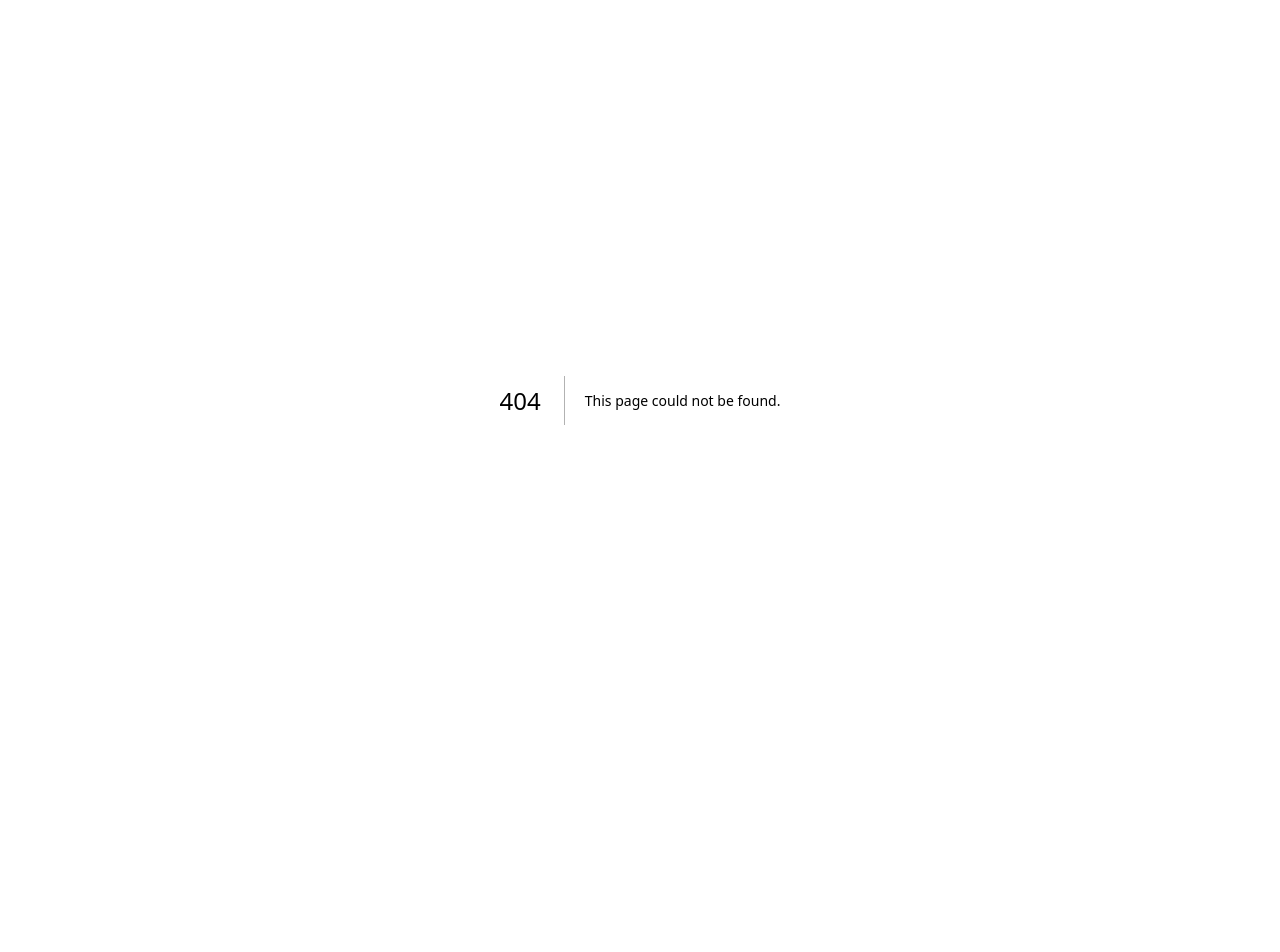
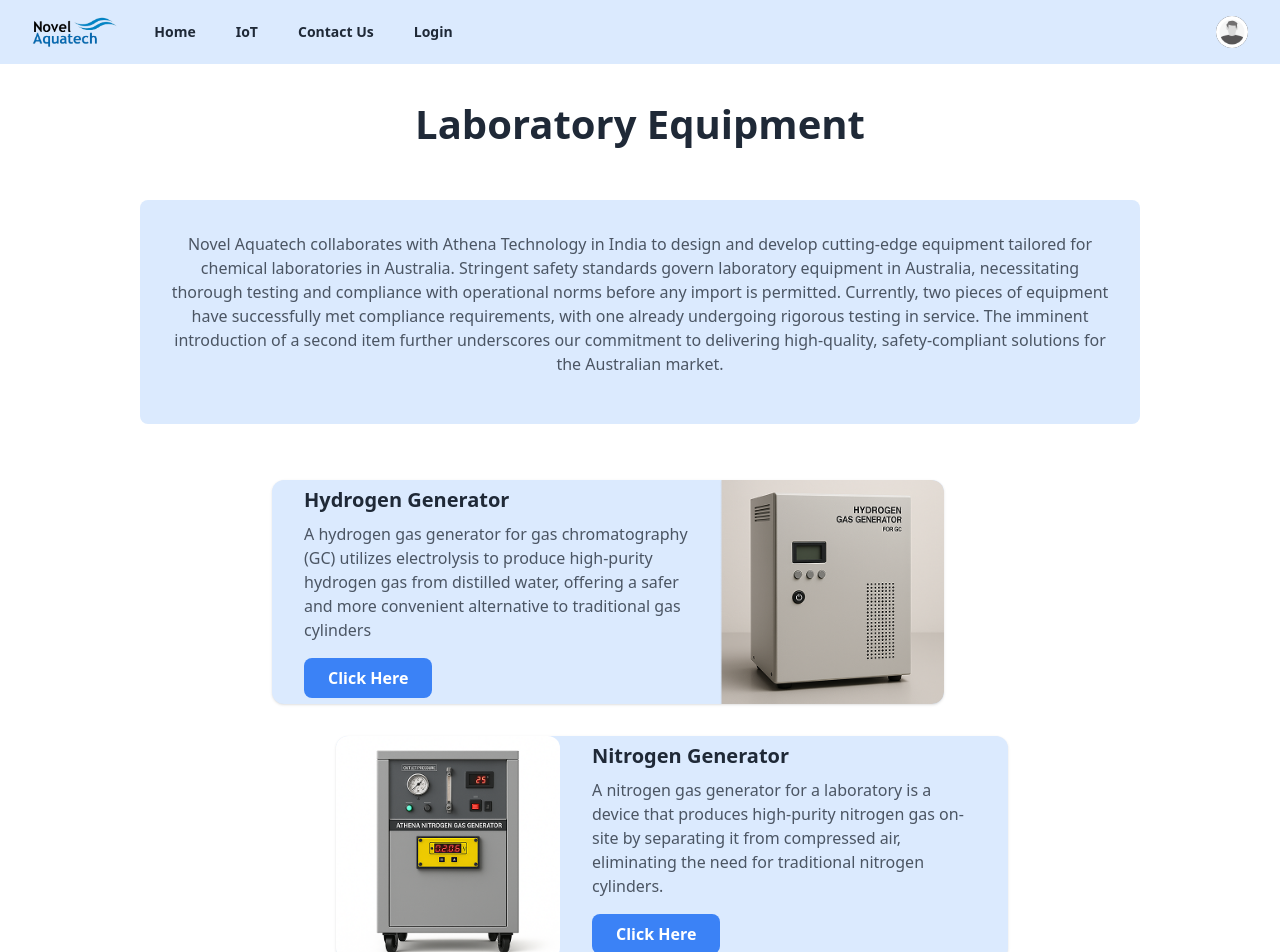
Before and after one commit to NovelAquatech/noveaq-website, a Next.js app: page /laboratory-equipment in a window 1280 px wide. Before the commit this address had no page. Shown: the top 952 px of the page. Before the commit the page ends 800 px from the top, so only its background shows below. Built offline with nearby package versions, Linux system fonts and the light colour scheme.

Commit message:
Added lab equipment page, images, content

```diff
--- /dev/null
+++ b/content/research-page.json
@@ -0,0 +1,21 @@
+{
+    "title": "Laboratory Equipment",
+    "description": "Novel Aquatech collaborates with Athena Technology in India to design and develop cutting-edge equipment tailored for chemical laboratories in Australia. Stringent safety standards govern laboratory equipment in Australia, necessitating thorough testing and compliance with operational norms before any import is permitted. Currently, two pieces of equipment have successfully met compliance requirements, with one already undergoing rigorous testing in service. The imminent introduction of a second item further underscores our commitment to delivering high-quality, safety-compliant solutions for the Australian market.",
+    "equipments": [
+        {
+            "name": "Hydrogen Generator",
+            "description": "A hydrogen gas generator for gas chromatography (GC) utilizes electrolysis to produce high-purity hydrogen gas from distilled water, offering a safer and more convenient alternative to traditional gas cylinders",
+            "image": "/assets/equipment/hydrogen.png",
+            "imageAlt": "A hydrogen generator",
+            "link": "https://athenatechnology.in/hydrogen-generator-for-gas-chromatography/"
+
+        },
+        {
+            "name": "Nitrogen Generator",
+            "description": "A nitrogen gas generator for a laboratory is a device that produces high-purity nitrogen gas on-site by separating it from compressed air, eliminating the need for traditional nitrogen cylinders.",
+            "image": "/assets/equipment/nitrogen.png",
+            "imageAlt": "A nitrogen generator",
+            "link": "https://athenatechnology.in/nitrogen-generator-for-laboratories/"
+        }
+    ]
+}
--- /dev/null
+++ b/src/app/laboratory-equipment/page.tsx
@@ -0,0 +1,78 @@
+import Image from "next/image";
+import Navbar from "../_components/navbar/navbar";
+
+import { ResearchPage } from "@/types/research-page";
+import { getPageBySlug } from "@/lib/api";
+import Link from "next/link";
+
+export default function LaboratoryEquipmentPage() {
+  const labEquipment: ResearchPage = getPageBySlug("research-page.json");
+  return (
+    <main className="min-h-screen relative overflow-hidden">
+      <Navbar currentHref="/laboratory-equipment" />
+
+      <h2 className="text-4xl md:text-5xl font-bold text-gray-800 mb-14 mt-10 text-center">
+        {labEquipment.title}
+      </h2>
+      <div className="mx-auto my-4 px-6 py-4 rounded-lg bg-blue-100 max-w-full md:max-w-2xl lg:max-w-[1000px]">
+        <p className="mb-8 mt-4 text-gray-600 text-center">
+          {labEquipment.description}
+        </p>
+      </div>
+      <div className="max-w-3xl mx-auto px-4 py-10">
+        <div className="space-y-8">
+          {labEquipment.equipments.map((eq, idx) => (
+            <div
+              key={eq.name}
+              className="flex"
+              style={{
+                justifyContent: idx % 2 === 0 ? "flex-start" : "flex-end",
+              }}
+            >
+              <div className="bg-blue-100 shadow rounded-xl flex max-w-2xl w-full h-56 overflow-hidden">
+                {idx % 2 === 1 && (
+                  <div className="relative w-56 h-full flex-shrink-0">
+                    <Image
+                      src={eq.image}
+                      alt={eq.imageAlt}
+                      fill
+                      style={{ objectFit: "cover" }}
+                      className="rounded-r-xl"
+                      sizes="224px"
+                    />
+                  </div>
+                )}
+                <div className="flex-1 flex flex-col justify-center px-8 py-8">
+                  <h2 className="text-xl font-semibold mb-2 text-gray-800">
+                    {eq.name}
+                  </h2>
+                  <p className="text-gray-600 mb-4">{eq.description}</p>
+                  <Link
+                    href={eq.link}
+                    target="_blank"
+                    rel="noopener noreferrer"
+                    className="bg-blue-500 text-white px-6 py-2 rounded-lg font-semibold hover:bg-blue-600 transition-colors w-fit"
+                  >
+                    Click Here
+                  </Link>
+                </div>
+                {idx % 2 === 0 && (
+                  <div className="relative w-56 h-full flex-shrink-0">
+                    <Image
+                      src={eq.image}
+                      alt={eq.imageAlt}
+                      fill
+                      style={{ objectFit: "cover" }}
+                      className="rounded-r-xl"
+                      sizes="224px"
+                    />
+                  </div>
+                )}
+              </div>
+            </div>
+          ))}
+        </div>
+      </div>
+    </main>
+  );
+}
```
Also changed, not shown: .pages.yml, public/assets/equipment/hydrogen.png (added), public/assets/equipment/nitrogen.png (added).
